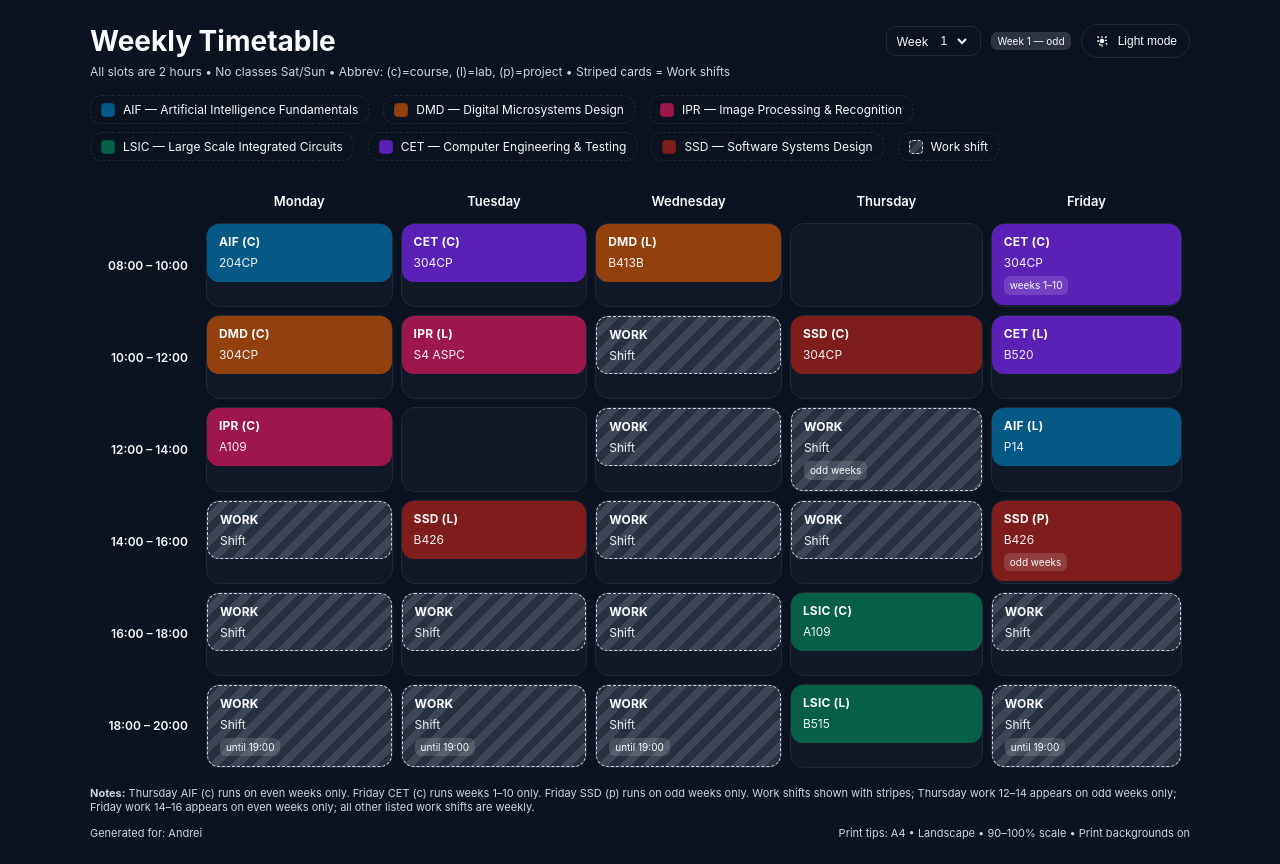
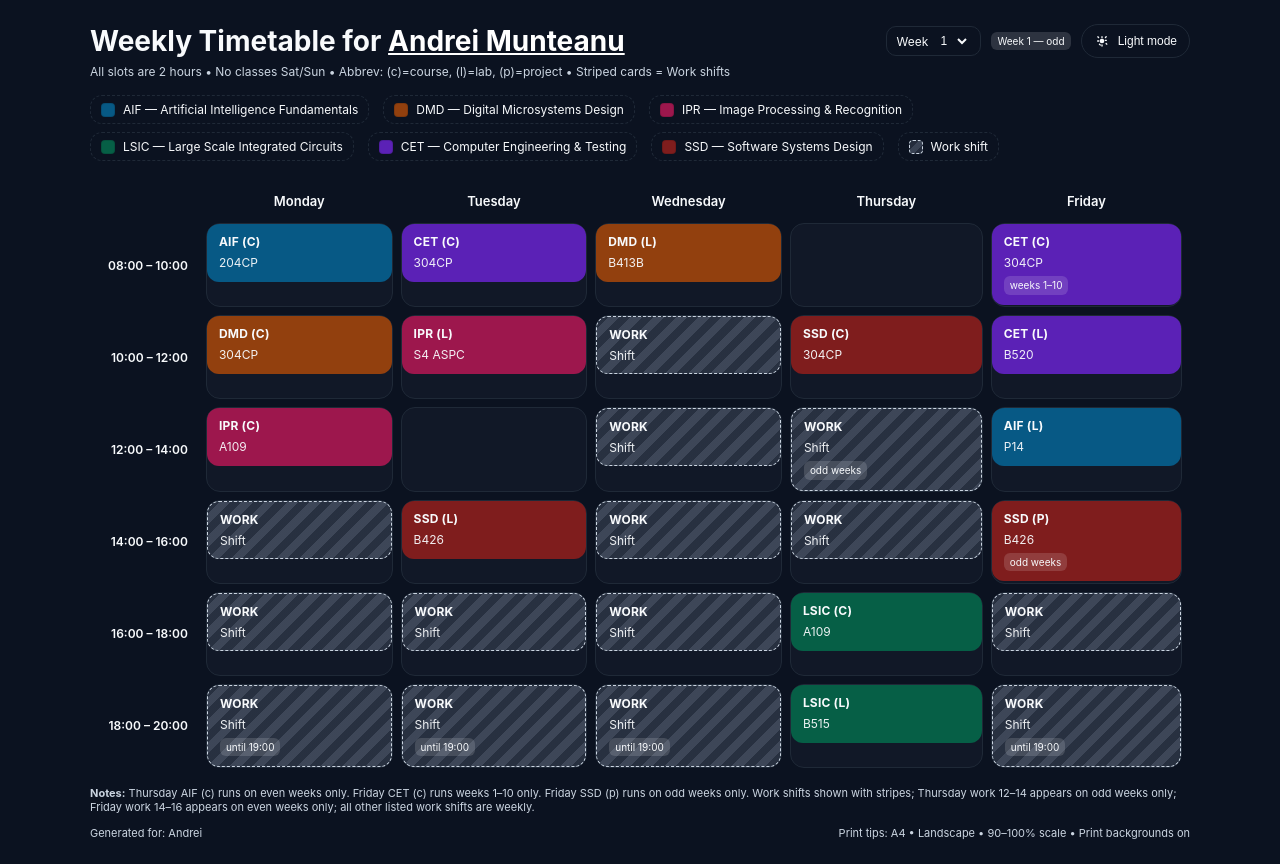
Before and after one commit to Pcarioca/my-timetable, a plain HTML site: page index.html in a window 1280 px wide. Drawn offline with Linux system fonts and the light colour scheme.

Commit message:
added my personal page

```diff
--- a/index.html
+++ b/index.html
@@ -3,7 +3,8 @@
 <head>
 <meta charset="utf-8" />
 <meta name="viewport" content="width=device-width, initial-scale=1" />
-<title>Andrei — Timetable</title>
+<title>Andrei's Timetable</title>
+<link rel="icon" type="image/x-icon" href="https://cdn-icons-png.flaticon.com/512/3652/3652191.png">
 <style>
   :root{
     /* LIGHT THEME (used for print by default) */
@@ -81,6 +82,7 @@
   .room{ font-size:12px; color:var(--ink); opacity:.95; }
   .badges{ display:flex; gap:6px; flex-wrap:wrap; }
   .badge{ font-size:10px; padding:3px 6px; border-radius:6px; background:var(--badge); color:var(--ink); }
+
   /* subject backgrounds */
   .AIF{ background:var(--aif); }
   .DMD{ background:var(--dmd); }
@@ -99,7 +101,7 @@
 <body>
   <div class="page">
     <div class="topbar">
-      <h1>Weekly Timetable</h1>
+      <h1>Weekly Timetable for <a id="page" href="https://pcarioca.github.io">Andrei Munteanu</a></h1>
       <div class="actions">
         <label class="control">Week
           <select id="weekSelect" aria-label="Select academic week">
@@ -336,8 +338,10 @@
     btn.title = dark ? 'Switch to light mode' : 'Switch to dark mode';
     const icon = btn.querySelector('.icon');
     const label = btn.querySelector('.label');
+    const personalPage = document.querySelector('#page');;
     if(icon) icon.innerHTML = dark ? sun : moon;
     if(label) label.textContent = dark ? 'Light mode' : 'Dark mode';
+    if(personalPage) personalPage.style.color = dark ? 'white' : 'black';
   }
   btn.addEventListener('click', () => {
     const next = root.getAttribute('data-theme') === 'dark' ? 'light' : 'dark';
```
